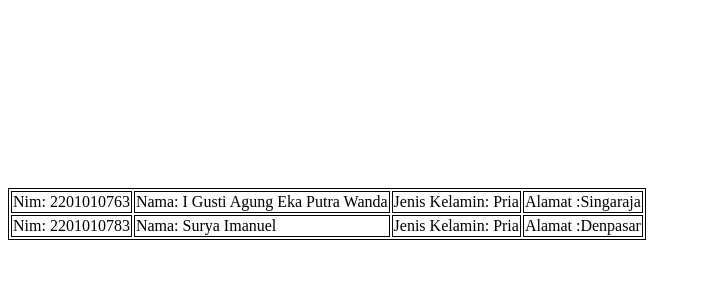
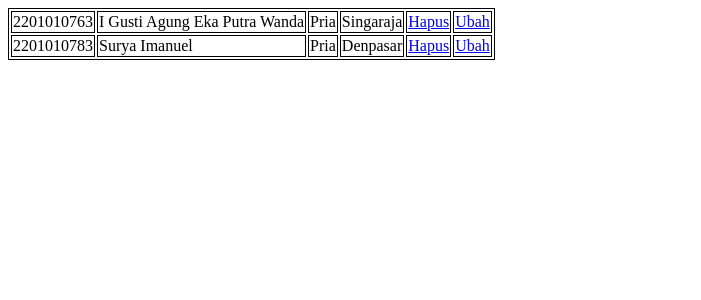
Before and after one commit to agungputraa/Web, a PHP site: page /tampil.php in a window 1280 px wide. Shown: the top 300 px of the page, without its empty margins (0-701 px from the left). Run offline with PHP 8.4, Linux system fonts and the light colour scheme; data comes from the database, SQL or seed files in the repository.

Commit message:
Update tampil.php

```diff
--- a/tampil.php
+++ b/tampil.php
@@ -17,22 +17,26 @@
 $sql = "SELECT Nim, Nama, Jk, Alamat FROM mahasiswa";
 $result = mysqli_query($conn, $sql);
 
+
 echo "<table>";
 if (mysqli_num_rows($result) > 0) {
   // output data of each row
+  while ($row = mysqli_fetch_assoc($result)){
+      echo "<tr>";
+      echo "<td>" . $row["Nim"]."</td>";
+      echo "<td>" . $row["Nama"]."</td>";
+      echo "<td>" . $row["Jk"]."</td>";
+      echo "<td>" . $row["Alamat"]."</td>";
+      echo "<td><a href=\"hapus.php?Nim=".$row["Nim"]."\">Hapus</a></td>";
+      echo "<td><a href=\"ubah.php?Nim=".$row["Nim"]."\">Ubah</a></td>";
+      echo "</tr> ";
+  }
 
-  while($row = mysqli_fetch_assoc($result)) {
-    echo "<tr>";
-    echo "<td>Nim: " . $row["Nim"]."</td><br>";
-    echo "<td>Nama: " . $row["Nama"]."</td><br>";
-    echo "<td>Jenis Kelamin: " . $row["Jk"]."</td><br>";
-    echo "<td>Alamat :" . $row["Alamat"]."</td><br><br>";
-    echo "</tr>";
-  }
 } else {
   echo "0 results";
 }
 echo "</table>";
+
 mysqli_close($conn);
 ?>
 </body>
```
